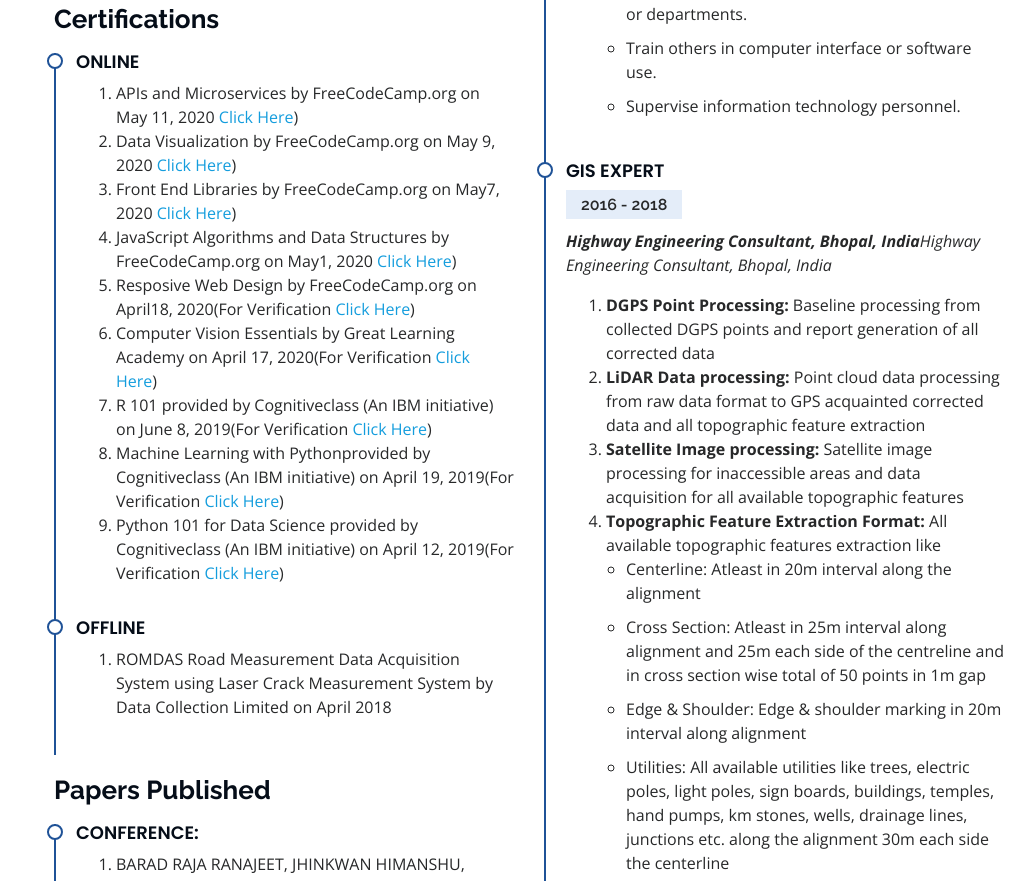
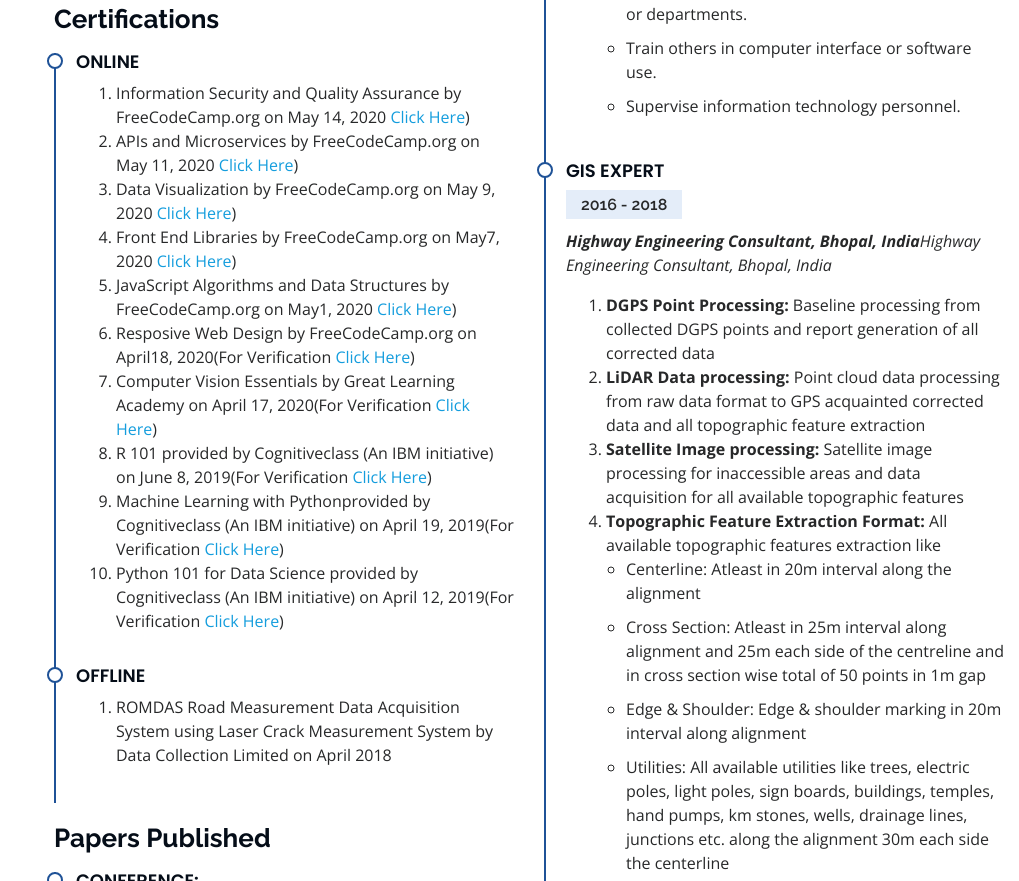
Before and after one commit to baradgeo/rajaPortfolio, a plain HTML site: page index.html in a window 1280 px wide. Shown: the part 3974-4855 px from the top of the page, without its empty margins (261-1280 px from the left). Drawn offline with nearby package versions, Linux system fonts and the light colour scheme.

Commit message:
IS and QA

```diff
--- a/index.html
+++ b/index.html
@@ -401,6 +401,7 @@
             <div class="resume-item">
               <h4>Online</h4>
               <ol>
+                <li>Information Security and Quality Assurance by FreeCodeCamp.org on May 14, 2020 <a href="https://www.freecodecamp.org/certification/system097/information-security-and-quality-assurance" target="_blank">Click Here</a>)</li>
                 <li>APIs and Microservices by FreeCodeCamp.org on May 11, 2020 <a href="https://www.freecodecamp.org/certification/system097/apis-and-microservices" target="_blank">Click Here</a>)</li>
                 <li>Data Visualization by FreeCodeCamp.org on May 9, 2020 <a href="https://www.freecodecamp.org/certification/system097/data-visualization" target="_blank">Click Here</a>)</li>
                 <li>Front End Libraries by FreeCodeCamp.org on May7, 2020 <a href="https://www.freecodecamp.org/certification/system097/front-end-libraries" target="_blank">Click Here</a>)</li>
```
